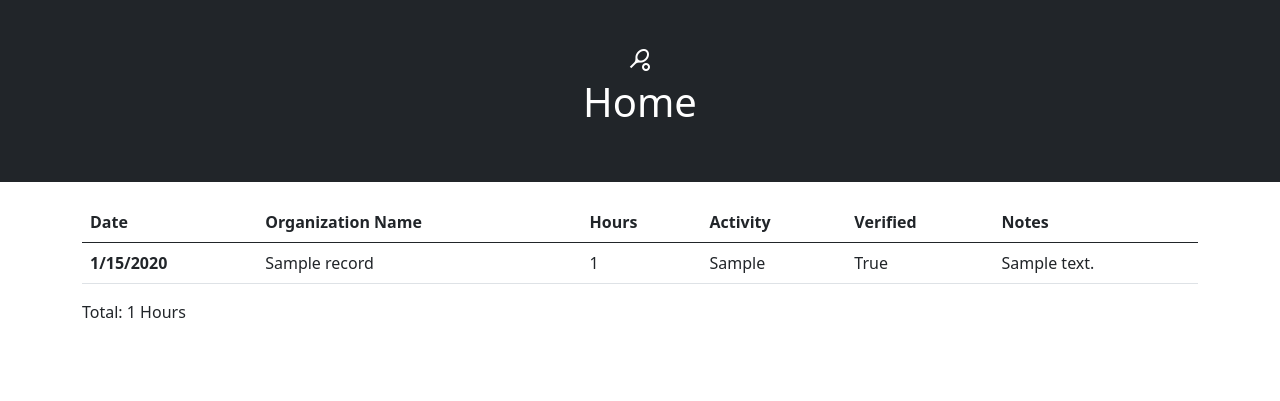
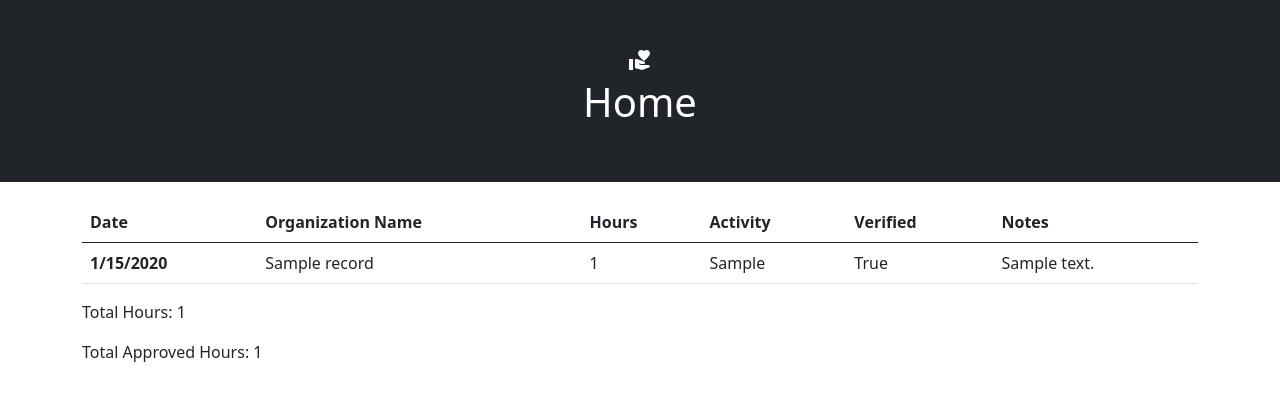
Before and after one commit to yair51/service-hours, a Flask app: page / in a window 1280 px wide. Shown: the part 56-457 px from the top of the page. Run offline with Flask 2, Linux system fonts and the light colour scheme; a user stored in the database is signed in; tables that the repository leaves empty hold one stand-in row (values such as "Sample post"); parts of the project's set-up code (start-up, migrations or seed data) failed here and were passed over.

```diff
--- a/website/config.py
+++ b/website/config.py
@@ -14,8 +14,8 @@ class Config(object):
     MAIL_PORT = 465
     MAIL_USE_TLS = False
     MAIL_USE_SSL = True
-    MAIL_USERNAME = 'gritzpython@gmail.com'
-    MAIL_PASSWORD = 'Tamara12!'
+    MAIL_USERNAME = os.getenv("MAIL_USERNAME", None)
+    MAIL_PASSWORD = os.getenv("MAIL_PASSWORD", None)
     GOOGLE_CLIENT_ID = os.environ.get("GOOGLE_CLIENT_ID", None)
     GOOGLE_CLIENT_SECRET = os.environ.get("GOOGLE_CLIENT_SECRET", None)
     GOOGLE_DISCOVERY_URL = (
--- a/website/templates/base.html
+++ b/website/templates/base.html
@@ -60,7 +60,7 @@
         </div>
         {% endif %} {% endfor %} {% endif %} {% endwith %}
       <div class="jumbotron text-center bg-dark p-5">
-          <i class="material-icons">sports_tennis</i>
+          <i class="material-icons">volunteer_activism</i>
         <h1>{{title}}</h1>
 
       </div>
--- a/website/templates/index.html
+++ b/website/templates/index.html
@@ -46,5 +46,6 @@
     {% endfor %}
   </tbody>
 </table>
-<p>Total: {{sum}} Hours</p>
+<p>Total Hours: {{sum}}</p>
+<p>Total Approved Hours: {{verified_sum}}</p>
 {% endblock %}
--- a/website/views.py
+++ b/website/views.py
@@ -21,9 +21,11 @@ def home():
     # gets all of the records for the current student
     #if current_user.is_authenticated:
     sum = db.session.query(func.sum(Record.hours).filter(Record.student_id==current_user.id).label("sum"))
+    verified_sum = db.session.query(func.sum(Record.hours).filter(Record.student_id==current_user.id, Record.is_verified==True).label("sum"))
     sum = sum.scalar()
+    verified_sum = verified_sum.scalar()
     records = Record.query.filter_by(student_id=current_user.id)
-    return render_template("index.html", title="Home", user=current_user, records=records, sum=sum)
+    return render_template("index.html", title="Home", user=current_user, records=records, sum=sum, verified_sum=verified_sum)
 
 @views.route("/request-hours", methods=['GET', 'POST'])
 @views.route("/request-hours/", methods=['GET', 'POST'])
```
Also changed, not shown: website/templates/verify-hours.html (+4 -4 lines).
